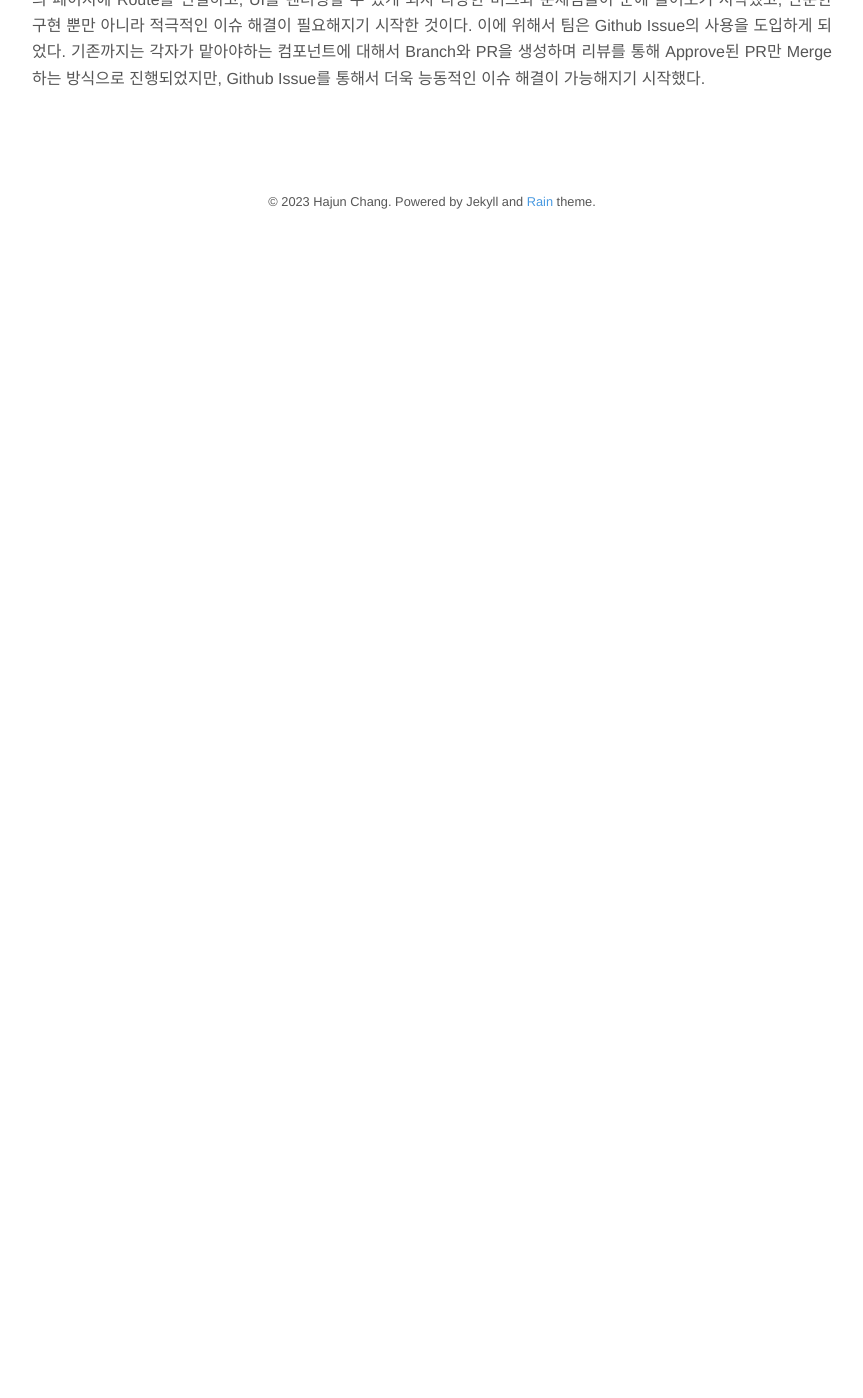
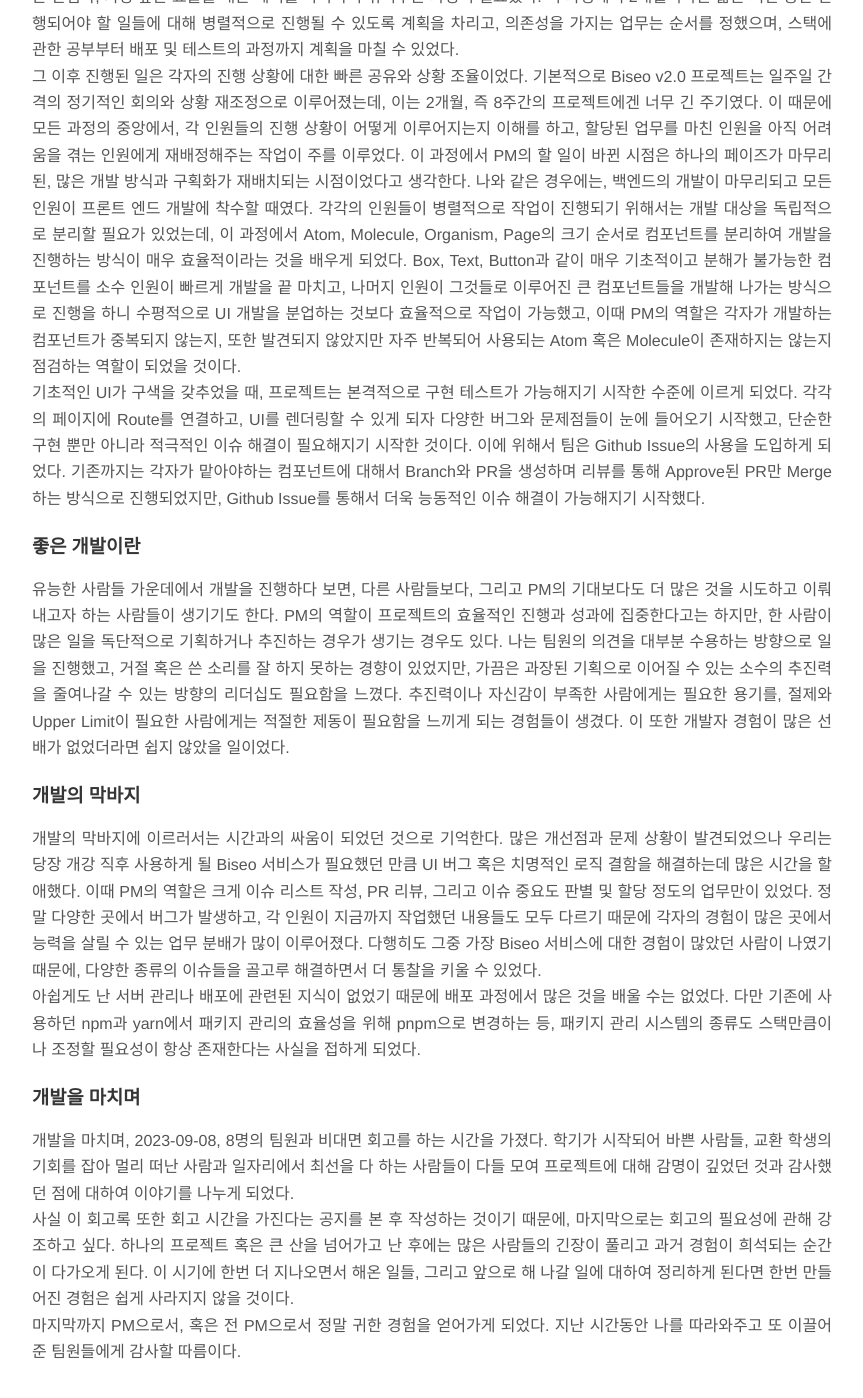
Before and after one commit to prectal123/prectal123.github.io, a Jekyll site: the page built from _posts/2021-09-06-Biseo-개발에-대한-회고.md, in a window 1280 px wide and 1400 px high, scrolled down 3246 px. Shown: the whole window, without its empty margins (208-1071 px from the left). Built offline with Jekyll 4.4.1, drawn with Linux system fonts in a browser that asks for light colours; nearby versions of some CDN libraries; before the commit the page ends 3493 px from its top, so only the background shows below that.

Commit message:
post(ongoing): add MYSQL image and words

```diff
--- a/_posts/2021-09-06-Biseo-개발에-대한-회고.md
+++ b/_posts/2021-09-06-Biseo-개발에-대한-회고.md
@@ -51,3 +52,18 @@ PM은 기본적으로 개발자로서의 역할보다, 개발 프로세스 자
 그 이후 진행된 일은 각자의 진행 상황에 대한 빠른 공유와 상황 조율이었다. 기본적으로 Biseo v2.0 프로젝트는 일주일 간격의 정기적인 회의와 상황 재조정으로 이루어졌는데, 이는 2개월, 즉 8주간의 프로젝트에겐 너무 긴 주기였다. 이 때문에 모든 과정의 중앙에서, 각 인원들의 진행 상황이 어떻게 이루어지는지 이해를 하고, 할당된 업무를 마친 인원을 아직 어려움을 겪는 인원에게 재배정해주는 작업이 주를 이루었다.
 이 과정에서 PM의 할 일이 바뀐 시점은 하나의 페이즈가 마무리된, 많은 개발 방식과 구획화가 재배치되는 시점이었다고 생각한다. 나와 같은 경우에는, 백엔드의 개발이 마무리되고 모든 인원이 프론트 엔드 개발에 착수할 때였다. 각각의 인원들이 병렬적으로 작업이 진행되기 위해서는 개발 대상을 독립적으로 분리할 필요가 있었는데, 이 과정에서 Atom, Molecule, Organism, Page의 크기 순서로 컴포넌트를 분리하여 개발을 진행하는 방식이 매우 효율적이라는 것을 배우게 되었다. Box, Text, Button과 같이 매우 기초적이고 분해가 불가능한 컴포넌트를 소수 인원이 빠르게 개발을 끝 마치고, 나머지 인원이 그것들로 이루어진 큰 컴포넌트들을 개발해 나가는 방식으로 진행을 하니 수평적으로 UI 개발을 분업하는 것보다 효율적으로 작업이 가능했고, 이때 PM의 역할은 각자가 개발하는 컴포넌트가 중복되지 않는지, 또한 발견되지 않았지만 자주 반복되어 사용되는 Atom 혹은 Molecule이 존재하지는 않는지 점검하는 역할이 되었을 것이다. \
 기초적인 UI가 구색을 갖추었을 때, 프로젝트는 본격적으로 구현 테스트가 가능해지기 시작한 수준에 이르게 되었다. 각각의 페이지에 Route를 연결하고, UI를 렌더링할 수 있게 되자 다양한 버그와 문제점들이 눈에 들어오기 시작했고, 단순한 구현 뿐만 아니라 적극적인 이슈 해결이 필요해지기 시작한 것이다. 이에 위해서 팀은 Github Issue의 사용을 도입하게 되었다. 기존까지는 각자가 맡아야하는 컴포넌트에 대해서 Branch와 PR을 생성하며 리뷰를 통해 Approve된 PR만 Merge 하는 방식으로 진행되었지만, Github Issue를 통해서 더욱 능동적인 이슈 해결이 가능해지기 시작했다.
+
+### 좋은 개발이란
+
+유능한 사람들 가운데에서 개발을 진행하다 보면, 다른 사람들보다, 그리고 PM의 기대보다도 더 많은 것을 시도하고 이뤄내고자 하는 사람들이 생기기도 한다. PM의 역할이 프로젝트의 효율적인 진행과 성과에 집중한다고는 하지만, 한 사람이 많은 일을 독단적으로 기획하거나 추진하는 경우가 생기는 경우도 있다. 나는 팀원의 의견을 대부분 수용하는 방향으로 일을 진행했고, 거절 혹은 쓴 소리를 잘 하지 못하는 경향이 있었지만, 가끔은 과장된 기획으로 이어질 수 있는 소수의 추진력을 줄여나갈 수 있는 방향의 리더십도 필요함을 느꼈다. 추진력이나 자신감이 부족한 사람에게는 필요한 용기를, 절제와 Upper Limit이 필요한 사람에게는 적절한 제동이 필요함을 느끼게 되는 경험들이 생겼다. 이 또한 개발자 경험이 많은 선배가 없었더라면 쉽지 않았을 일이었다.
+
+### 개발의 막바지
+
+개발의 막바지에 이르러서는 시간과의 싸움이 되었던 것으로 기억한다. 많은 개선점과 문제 상황이 발견되었으나 우리는 당장 개강 직후 사용하게 될 Biseo 서비스가 필요했던 만큼 UI 버그 혹은 치명적인 로직 결함을 해결하는데 많은 시간을 할애했다. 이때 PM의 역할은 크게 이슈 리스트 작성, PR 리뷰, 그리고 이슈 중요도 판별 및 할당 정도의 업무만이 있었다. 정말 다양한 곳에서 버그가 발생하고, 각 인원이 지금까지 작업했던 내용들도 모두 다르기 때문에 각자의 경험이 많은 곳에서 능력을 살릴 수 있는 업무 분배가 많이 이루어졌다. 다행히도 그중 가장 Biseo 서비스에 대한 경험이 많았던 사람이 나였기 때문에, 다양한 종류의 이슈들을 골고루 해결하면서 더 통찰을 키울 수 있었다. \
+아쉽게도 난 서버 관리나 배포에 관련된 지식이 없었기 때문에 배포 과정에서 많은 것을 배울 수는 없었다. 다만 기존에 사용하던 npm과 yarn에서 패키지 관리의 효율성을 위해 pnpm으로 변경하는 등, 패키지 관리 시스템의 종류도 스택만큼이나 조정할 필요성이 항상 존재한다는 사실을 접하게 되었다.
+
+### 개발을 마치며
+
+개발을 마치며, 2023-09-08, 8명의 팀원과 비대면 회고를 하는 시간을 가졌다. 학기가 시작되어 바쁜 사람들, 교환 학생의 기회를 잡아 멀리 떠난 사람과 일자리에서 최선을 다 하는 사람들이 다들 모여 프로젝트에 대해 감명이 깊었던 것과 감사했던 점에 대하여 이야기를 나누게 되었다.\
+사실 이 회고록 또한 회고 시간을 가진다는 공지를 본 후 작성하는 것이기 때문에, 마지막으로는 회고의 필요성에 관해 강조하고 싶다. 하나의 프로젝트 혹은 큰 산을 넘어가고 난 후에는 많은 사람들의 긴장이 풀리고 과거 경험이 희석되는 순간이 다가오게 된다. 이 시기에 한번 더 지나오면서 해온 일들, 그리고 앞으로 해 나갈 일에 대하여 정리하게 된다면 한번 만들어진 경험은 쉽게 사라지지 않을 것이다.\
+마지막까지 PM으로서, 혹은 전 PM으로서 정말 귀한 경험을 얻어가게 되었다. 지난 시간동안 나를 따라와주고 또 이끌어준 팀원들에게 감사할 따름이다.
```
Also changed, not shown: other parts of _posts/2021-09-06-Biseo-개발에-대한-회고.md (+1 -0 lines), images/MySQL.png (added).
